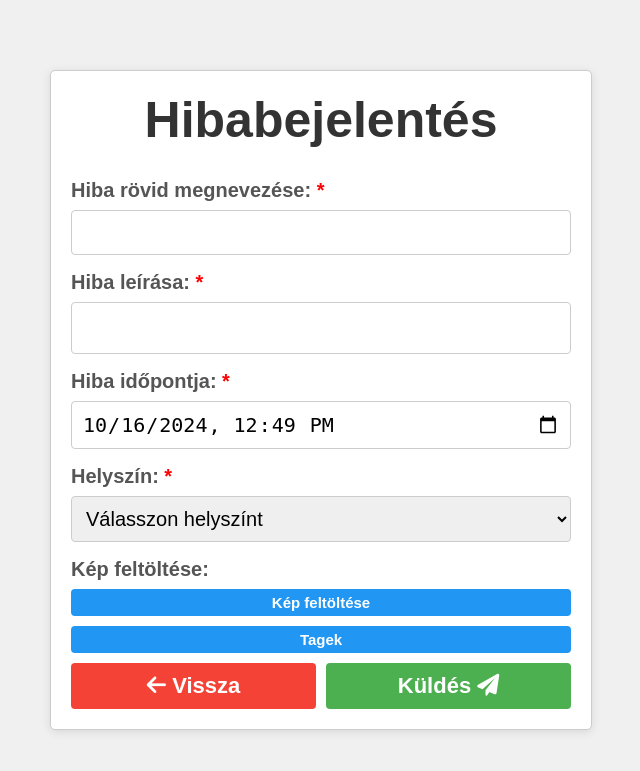
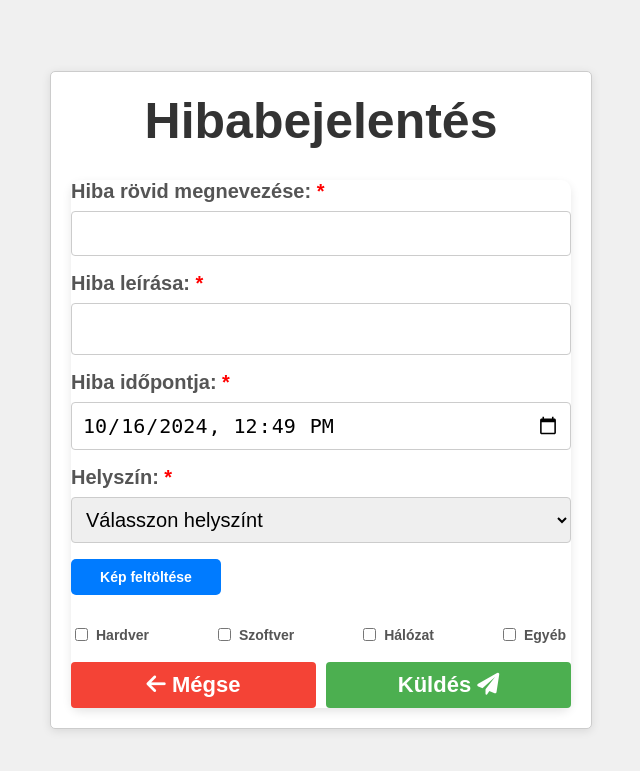
Before and after one commit to mategery/Fixmenow, a PHP site: page /hibjel.php in a window 1280 px wide. Shown: the top 771 px of the page, without its empty margins (319-959 px from the left). Run offline with PHP 8.4, Linux system fonts and the light colour scheme; the visitor is signed in with stand-in values (Sample User, id 1).

Commit message:
fooldal valtozas

```diff
--- a/htdocs/hibjel.css
+++ b/htdocs/hibjel.css
@@ -37,6 +37,9 @@ h2 {
 form {
     display: flex;
     flex-direction: column;
+    background-color: #fff;
+    border-radius: 10px;
+    box-shadow: 0 4px 10px rgba(0, 0, 0, 0.1);
 }
 
 /* Címke stílusai */
@@ -83,22 +86,6 @@ button {
 }
 
 
-/* Gomb hover állapot stílusai */
-button:hover {
-    background-color: #1E88E5;
-    transform: translateY(-1px);
-    box-shadow: 0 6px 10px rgba(0, 0, 0, 0.15);
-
-}
-
-/* Gomb aktív állapot stílusai */
-button:active {
-    transform: translateY(1px);
-    background-color: #1976D2;
-    box-shadow: 0 2px 4px rgba(0, 0, 0, 0.5);
-
-}
-
 /* Üzenet stílusai */
 p {
     text-align: center;
@@ -122,6 +109,7 @@ textarea {
     justify-content: space-between; /* Gombok közötti távolság kitöltése */
     margin-top: 0px;       /* Felső margó a gomboknak */
     gap: 5px;
+    width: 25%;
 
 }
 .upload-button {
@@ -133,10 +121,7 @@ textarea {
     font-size: 15px; /* Kisebb betűméret */
     flex: 1; /* Kitölti a rendelkezésre álló helyet */
     margin-top: 0px;
-}
-
-.upload-button:hover {
-    background-color: #1E88E5; /* Sötétebb zöld háttér hover esetén */
+    width: 25%;
 }
 
 .upload-button:active {
@@ -147,11 +132,10 @@ textarea {
     background-color: #F44336; /* Piros háttér a törlés gombnak */
     color: white; /* Fehér szöveg */
     border: none; /* Nincs keret */
-    padding: 5px; /* Kisebb padding */
+    /* padding: 5px; Kisebb padding */
     cursor: pointer; /* Mutatóra vált a kurzor */
     font-size: 15px; /* Kisebb betűméret */
-    margin-top: 0px;
-    width: 27px;
+    width: 50px;
 }
 
 
@@ -163,53 +147,6 @@ textarea {
     background-color: #D32F2F; /* Sötétebb piros háttér hover esetén */
 }
 
-#photo_preview {
-    display: flex;
-    flex-wrap: wrap;
-    gap: 10px;
-    margin-top: 10px;
-    justify-content: flex-start; /* Balra igazítás */
-}
-
-#photo_preview div {
-    flex: 1 1 calc(33.333% - 10px); /* Három kép egymás mellett, arányos méret */
-    max-width: calc(33.333% - 10px); /* Maximum szélesség, hogy a képek ne legyenek nagyobbak */
-    position: relative;
-}
-
-#photo_preview img {
-    width: 100%;
-    height: auto;
-    object-fit: cover;
-}
-
-.tagbutton {
-    width: 100%; /* Kitölti a rendelkezésre álló szélességet */
-    padding: 5px 10px; /* Kisebb padding */
-    background-color: #2196F3;
-    color: white;
-    border: none;
-    cursor: pointer;
-    font-size: 15px; /* Nagyobb betűméret */
-    font-weight: bold;
-    margin-top: 0px;
-    margin-bottom: 0px;
-}
-
-
-/* A többi stílus megmarad... */
-
-#tags_container {
-    display: flex;
-    flex-direction: row; /* Egy sorba rendezi a checkboxokat és címkéket */
-    flex-wrap: wrap; /* Engedélyezi a sortörést, ha a szélesség nem elegendő */
-    gap: 10px; /* Közötti távolság beállítása */
-}
-
-#tags_container label {
-    display: flex; /* A checkbox és a címke egy sorban legyen */
-    align-items: center; /* Középre igazítja a checkboxot és a címkét */
-}
 
 .button-container-send {
     display: flex;
@@ -250,17 +187,96 @@ textarea {
     background-color: #D32F2F;
 }
 
-/* Kép előnézet stílusai */
+.dropdown {
+    position:relative;
+    left: 375px; bottom: 40px;
+}
+
+.checkbox-group {
+    display: flex;
+    align-items: center;
+    gap: 65px;
+    margin-bottom: auto;
+}
+.checkbox-group label {
+    position: relative;
+    display: flex;
+    align-items: center;
+    font-size: 14px;
+    gap: 5px;
+    white-space: nowrap;
+    margin-top: 5px;
+}
+#text{
+    position: relative;
+
+}
 .image-preview {
-    display: flex;
-    flex-wrap: wrap;
+    display: grid;
+    grid-template-columns: repeat(4, 1fr);
     gap: 10px;
     margin-top: 10px;
-    margin-bottom: 0px;
+}
+.image-preview .image-container {
+    position: relative;
+    width: 100px;
+    height: 100px;
+    border-radius: 5px;
+    overflow: hidden;
+    border: 1px solid #ddd;
+}
+.image-preview img {
+    width: 100%;
+    height: 100%;
+    object-fit: cover;
+}
+.delete-button {
+    position: absolute;
+    top: -12px;
+    right: 5px;
+    background-color: rgba(255, 0, 0, 0.7);
+    color: white;
+    border: none;
+    border-radius: 50%;
+    width: 20px;
+    height: 20px;
+    cursor: pointer;
+    display: flex;
+    align-items: center;
+    justify-content: center;
+    font-size: 12px;
+
+
 }
 
-.image-preview img {
-    width: 100px; /* Kép szélessége */
-    height: auto; /* Automatikus magasság */
-    border-radius: 0px;
+.file-upload {
+    position: relative;
+    overflow: hidden;
+    display: inline-block;
+    margin-bottom: 15px;
 }
+.file-upload input[type="file"] {
+    font-size: 100px; /* Set font size to a high value to hide the input */
+    position: absolute;
+    left: 0;
+    top: 0;
+    opacity: 0; /* Make it invisible */
+    cursor: pointer;
+    width: 100%;
+    height: 100%;
+}
+.file-upload .upload-button {
+    background-color: #007bff;
+    color: white;
+    padding: 10px 20px;
+    border-radius: 5px;
+    font-size: 14px;
+    cursor: pointer;
+    border: none;
+    transition: background-color 0.3s;
+    width: 30%; /* Make button full width */
+    text-align: center;
+}
+.file-upload .upload-button:hover {
+    background-color: #155093;
+}
--- a/htdocs/hibjel.php
+++ b/htdocs/hibjel.php
@@ -41,36 +41,61 @@ $currentDateTime = date('Y-m-d\TH:i');
             </select>
             <input type="text" name="location_custom" placeholder="Ha egyéb, adja meg" id="custom_location" style="display: none;" required>
 
-            <label for="images">Kép feltöltése:</label>
-            <div class="button-container-img">
-                <input type="file" id="images" name="images[]" multiple accept="image/*" onchange="previewImages()" style="display: none;">
-                <button type="button" class="upload-button" onclick="document.getElementById('images').click();">Kép feltöltése</button>
-                <button type="button" class="clear-button" onclick="removeAllImages()" style="display: none;"><i class="fas fa-trash-alt"></i></button>
+            <div class="file-upload">
+                <input type="file" id="kep" name="kep" multiple accept="image/*">
+                <button type="button" class="upload-button">Kép feltöltése</button>
             </div>
-            <div class="image-preview" id="image_preview"></div>
 
+            <div class="image-preview" id="imagePreview"></div>
 
-            <div class="dropdown">
-                <button type="button" class="tagbutton" onclick="toggleTags()">Tagek</button>
-                <div id="tags_dropdown" style="display:none;">
-                    <label><input type="checkbox" name="tags[]" value="Hardware"> Hardware</label>
-                    <label><input type="checkbox" name="tags[]" value="Szoftver"> Szoftver</label>
-                    <label><input type="checkbox" name="tags[]" value="Hálózat"> Hálózat</label>
-                    <label><input type="checkbox" name="tags[]" value="Egyéb"> Egyéb</label>
-                </div>
+            <div class="checkbox-group">
+                <label><input type="checkbox" name="tag" value="hardware"><span id="text">Hardver</span> </label>
+                <label><input type="checkbox" name="tag" value="software"> <span id="text">Szoftver</span> </label>
+                <label><input type="checkbox" name="tag" value="network"><span id="text" >Hálózat</span> </label>
+                <label><input type="checkbox" name="tag" value="other"><span id="text">Egyéb</span> </label>
             </div>
 
             <div class="button-container-send">
                 <button class="backbutton" type="button"
                 onclick="window.location.href='<?php echo ($_SESSION['rank'] == 'ta') ?
                 'dashboard_ta.php' : ($_SESSION['rank'] == 'rg' ? 'dashboard_rg.php' : 'dashboard_mv.php'); ?>'">
-                <i class="fas fa-arrow-left"></i> Vissza
+                <i class="fas fa-arrow-left"></i> Mégse
                 </button>
                 <button type="submit" class="send-button">Küldés <i class="fas fa-paper-plane"></i></button>
             </div>
         </form>
 
         <script>
+
+            document.getElementById('kep').addEventListener('change', function() {
+                        const imagePreview = document.getElementById('imagePreview');
+                        imagePreview.innerHTML = ''; // Clear previous previews
+
+                        Array.from(this.files).forEach((file, index) => {
+                            if (file.type.startsWith('image/')) {
+                                const reader = new FileReader();
+                                reader.onload = function(e) {
+                                    const imageContainer = document.createElement('div');
+                                    imageContainer.classList.add('image-container');
+
+                                    const img = document.createElement('img');
+                                    img.src = e.target.result;
+
+                                    const deleteButton = document.createElement('button');
+                                    deleteButton.classList.add('delete-button');
+                                    deleteButton.innerHTML = '&times;';
+                                    deleteButton.onclick = () => {
+                                        imageContainer.remove();
+                                    };
+
+                                    imageContainer.appendChild(img);
+                                    imageContainer.appendChild(deleteButton);
+                                    imagePreview.appendChild(imageContainer);
+                                };
+                                reader.readAsDataURL(file);
+                            }
+                        });
+                    });
         function autoResize(textarea) {
             textarea.style.height = 'auto';
             textarea.style.height = textarea.scrollHeight + 'px';
```
